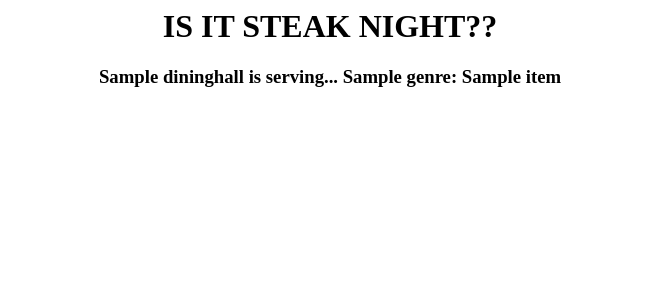
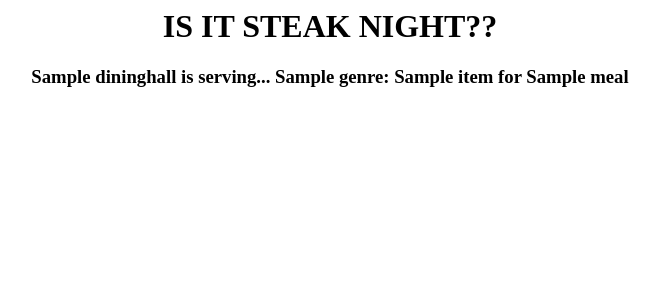
Before and after one commit to ericsong/IsItSteakNight, a Flask app: template templates/home.html in a window 1280 px wide. Shown: the top 300 px of the page, without its empty margins (310-969 px from the left). Run offline with Flask 2, Linux system fonts and the light colour scheme; the template is opened without the code that fills it: most values are stand-ins (such as "Sample title", 1, 10 or a date in 2020); parts of the project's set-up code (start-up, migrations or seed data) failed here and were passed over.

Commit message:
add meal name to output

```diff
--- a/analyzer.py
+++ b/analyzer.py
@@ -50,6 +50,7 @@
                             hasSteak = True
                             items.append({
                                 'dininghall': dininghall['location_name'],
+                                'meal': meal['meal_name'],
                                 'genre': genre['genre_name'],
                                 'item': item
                             })
--- a/templates/home.html
+++ b/templates/home.html
@@ -18,7 +18,7 @@
         <h1> IS IT STEAK NIGHT?? </h1>
         <h2> {{ isSteakNight }} <h2>
         {% for item in items %}
-        <h3> {{ item.dininghall }} is serving... {{ item.genre }}: {{ item.item }} </h3>
+        <h3> {{ item.dininghall }} is serving... {{ item.genre }}: {{ item.item }} for {{ item.meal }}</h3>
         {% endfor %}
     </body>
 </html>
```
